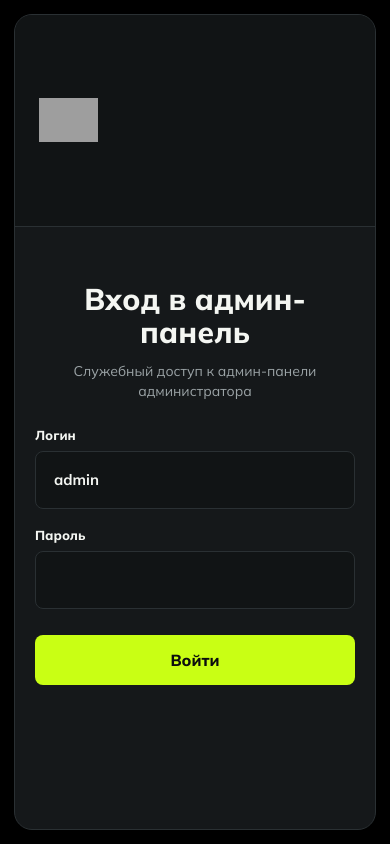
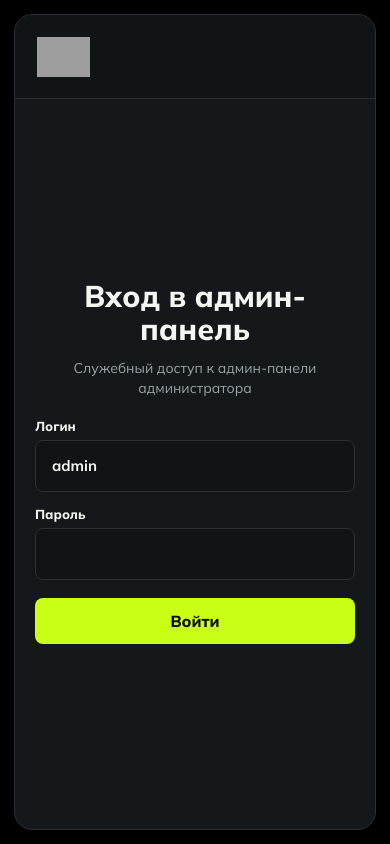
Before and after one commit to vpinigin90-byte/SmartM, a website: page public/index.html in a window 390 px wide. Drawn offline with Linux system fonts and the light colour scheme; no server answers; grey boxes are pictures that could not be loaded.

Commit message:
Center and compact admin login

```diff
--- a/public/styles.css
+++ b/public/styles.css
@@ -3841,14 +3841,24 @@ body.modal-open {
 
 /* Hallmark · login page · genre: modern-minimal · theme: existing SmartM dark */
 .admin-shell:has(> .admin-login-card:not(.hidden-panel)) {
-  padding-bottom: 8px;
+  display: grid;
+  place-items: center;
+  width: 100%;
+  max-width: none;
+  min-height: 100vh;
+  min-height: 100dvh;
+  margin-inline: auto;
+  padding: 16px 28px;
 }
 
 .admin-shell .admin-login-card {
-  width: min(1060px, 100%);
+  grid-template-rows: auto 1fr;
+  gap: 0;
+  width: min(920px, 100%);
   max-width: none;
-  min-height: min(760px, calc(100vh - 32px));
-  margin-top: 0;
+  min-height: min(650px, calc(100vh - 32px));
+  min-height: min(650px, calc(100dvh - 32px));
+  margin: 0 auto;
   padding: 0;
   overflow: hidden;
   border-radius: 18px;
@@ -3858,17 +3868,17 @@ body.modal-open {
 .admin-login-brand {
   display: flex;
   align-items: center;
-  min-height: 150px;
-  padding: 32px 50px;
+  min-height: 110px;
+  padding: 24px 40px;
   border-bottom: 1px solid var(--border);
   background: var(--secondary);
 }
 
 .admin-login-brand img {
   display: block;
-  width: min(184px, 48vw);
+  width: min(164px, 48vw);
   height: auto;
-  max-height: 52px;
+  max-height: 46px;
   object-fit: contain;
   object-position: left center;
 }
@@ -3877,9 +3887,9 @@ body.modal-open {
   display: grid;
   align-content: center;
   justify-items: center;
-  gap: 30px;
-  min-height: 520px;
-  padding: 56px 32px 64px;
+  gap: 22px;
+  min-height: 0;
+  padding: 36px 32px 40px;
 }
 
 .admin-login-copy {
@@ -3890,7 +3900,7 @@ body.modal-open {
 }
 
 .admin-shell .admin-login-copy h1 {
-  font-size: clamp(30px, 4vw, 42px);
+  font-size: clamp(30px, 4vw, 36px);
   line-height: 1.1;
 }
 
@@ -3902,26 +3912,26 @@ body.modal-open {
 
 .admin-shell .admin-login-form,
 .admin-shell .admin-login-content > .status {
-  width: min(480px, 100%);
+  width: min(420px, 100%);
 }
 
 .admin-shell .admin-login-form {
-  gap: 18px;
+  gap: 14px;
 }
 
 .admin-shell .admin-login-form .field {
-  gap: 8px;
+  gap: 6px;
 }
 
 .admin-shell .admin-login-form input {
-  min-height: 58px;
+  min-height: 52px;
   border-radius: 8px;
-  padding: 15px 18px;
+  padding: 12px 16px;
 }
 
 .admin-shell .admin-login-form .primary-button {
-  min-height: 50px;
-  margin-top: 8px;
+  min-height: 46px;
+  margin-top: 4px;
   border-radius: 8px;
   background: var(--primary);
   color: var(--primary-foreground);
@@ -3944,25 +3954,28 @@ body.modal-open {
 }
 
 @media (max-width: 720px) {
+  .admin-shell:has(> .admin-login-card:not(.hidden-panel)) {
+    padding: 14px;
+  }
+
   .admin-shell .admin-login-card {
     min-height: calc(100vh - 28px);
+    min-height: calc(100dvh - 28px);
   }
 
   .admin-login-brand {
-    min-height: 112px;
-    padding: 24px;
+    min-height: 84px;
+    padding: 18px 22px;
   }
 
   .admin-login-brand img {
-    width: min(154px, 52vw);
-    max-height: 44px;
+    width: min(142px, 52vw);
+    max-height: 40px;
   }
 
   .admin-login-content {
-    align-content: start;
-    gap: 26px;
-    min-height: 0;
-    padding: 44px 20px;
+    gap: 20px;
+    padding: 28px 20px 32px;
   }
 
   .admin-shell .admin-login-copy h1 {
@@ -3974,3 +3987,38 @@ body.modal-open {
     font-size: 14px;
   }
 }
+
+@media (max-height: 620px) and (min-width: 721px) {
+  .admin-shell .admin-login-card {
+    min-height: calc(100vh - 32px);
+    min-height: calc(100dvh - 32px);
+  }
+
+  .admin-login-brand {
+    min-height: 82px;
+    padding: 16px 32px;
+  }
+
+  .admin-login-brand img {
+    width: 146px;
+    max-height: 40px;
+  }
+
+  .admin-login-content {
+    gap: 16px;
+    padding: 22px 32px 26px;
+  }
+
+  .admin-shell .admin-login-form {
+    gap: 10px;
+  }
+
+  .admin-shell .admin-login-form input {
+    min-height: 46px;
+    padding-block: 10px;
+  }
+
+  .admin-shell .admin-login-form .primary-button {
+    min-height: 42px;
+  }
+}
```
